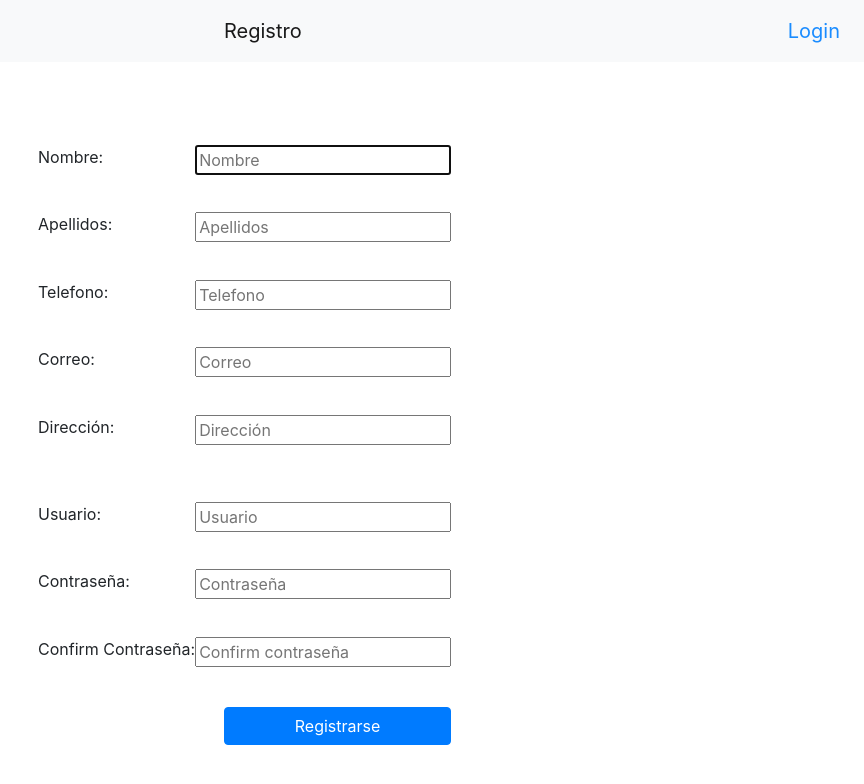
After one commit to josea2017/Eshop, a PHP site: page /seguridad/registro.php in a window 1280 px wide. The commit adds this page. Shown: the top 784 px of the page, without its empty margins (416-1280 px from the left). Run offline with PHP 8.4, Linux system fonts and the light colour scheme; some libraries are stand-ins or nearby versions.

Commit message:
creando estructura registrar usuario

```diff
--- a/assets/css/style_login.css
+++ b/assets/css/style_login.css
@@ -2,7 +2,7 @@
 	position: absolute;
 	left: 50%;
 }
-#link_login_regresar{
+#link_login_registro{
 	color: #1a8cff;
 	font-size: 20px;
 }
--- /dev/null
+++ b/assets/css/style_registro.css
@@ -0,0 +1,26 @@
+#titulo_registro_eshop{
+	position: absolute;
+	left: 50%;
+}
+#link_registro_login{
+	color: #1a8cff;
+	font-size: 20px;
+}
+.div_tabla_registro{
+	display: flex;
+	flex-wrap: wrap;
+	width: 50vw;
+	height: 50vw;
+	margin-top: 5%;
+	margin-left: 35%;
+}
+
+.div_tabla_registro .tabla_registro td input{
+	display: inline-block;
+    float: right;
+}
+
+.div_tabla_registro .tabla_registro td button{
+	margin-left: 45%;
+	width: 55%;
+}
--- /dev/null
+++ b/seguridad/registro.php
@@ -0,0 +1,71 @@
+<?php
+$title='Eshop-Registro';
+require_once '../db/PgConnection.php';
+require_once '../shared/header.php';
+ ?>
+
+<link rel="stylesheet" type="text/css" href="../assets/css/style_registro.css">
+<nav class="navbar navbar-expand-lg navbar-light bg-light">
+  <a id="titulo_registro_eshop" class="navbar-brand" href="#">Registro</a>
+  <button class="navbar-toggler" type="button" data-toggle="collapse" data-target="#navbarSupportedContent" aria-controls="navbarSupportedContent" aria-expanded="false" aria-label="Toggle navigation">
+    <span class="navbar-toggler-icon"></span>
+  </button>
+
+  <div class="collapse navbar-collapse" id="navbarSupportedContent">
+    <ul class="navbar-nav mr-auto">
+        <?php
+	        $menu = [
+	          'Login' => './login.php'
+	        ];
+        ?>
+    </ul>
+    <ul class="nav navbar-nav navbar-right">
+        <?php
+            foreach ($menu as $key => $value) {
+            	echo "<li class='nav-item'>
+                      	<a id='link_registro_login' class='nav-link' href='$value'>$key</a>
+                      </li>";
+            }
+        ?>
+    </ul>
+  </div>
+</nav>
+
+<div class="div_tabla_registro">
+  <table class="tabla_registro" cellspacing="0" cellpadding="6">
+    <tr>
+      <td>Nombre: <input type="text" name="nombre" autofocus placeholder="Nombre"></td>
+    </tr>
+    <tr>
+      <td>Apellidos: <input type="text" name="apellidos" placeholder="Apellidos"></td>
+    </tr>
+    <tr>
+      <td>Telefono: <input type="text" name="telefono" placeholder="Telefono"></td>
+    </tr>
+    <tr>
+      <td>Correo: <input type="text" name="correo" placeholder="Correo"></td>
+    </tr>
+    <tr>
+      <td>Dirección: <input type="text" name="direccion" placeholder="Dirección"></td>
+    </tr>
+    <tr>
+      <td><input type="hidden" name="rol" value="cliente"></td>
+    </tr>
+    <tr>
+      <td>Usuario: <input type="text" name="usuario" placeholder="Usuario"></td>
+    </tr>
+    <tr>
+      <td>Contraseña: <input type="password" name="contrasenna" placeholder="Contraseña"></td>
+    </tr>
+     <tr>
+      <td>Confirm Contraseña: <input type="password" name="confirm_contrasenna" placeholder="Confirm contraseña"></td>
+    </tr>
+    <tr>
+      <td><button class="btn btn-primary" type="submit">Registrarse</button></td>
+    </tr>
+  </table>
+</div>
+
+ <?php
+ require_once '../shared/footer.php';
+  ?>
```
Also changed, not shown: seguridad/login.php (+5 -4 lines).
